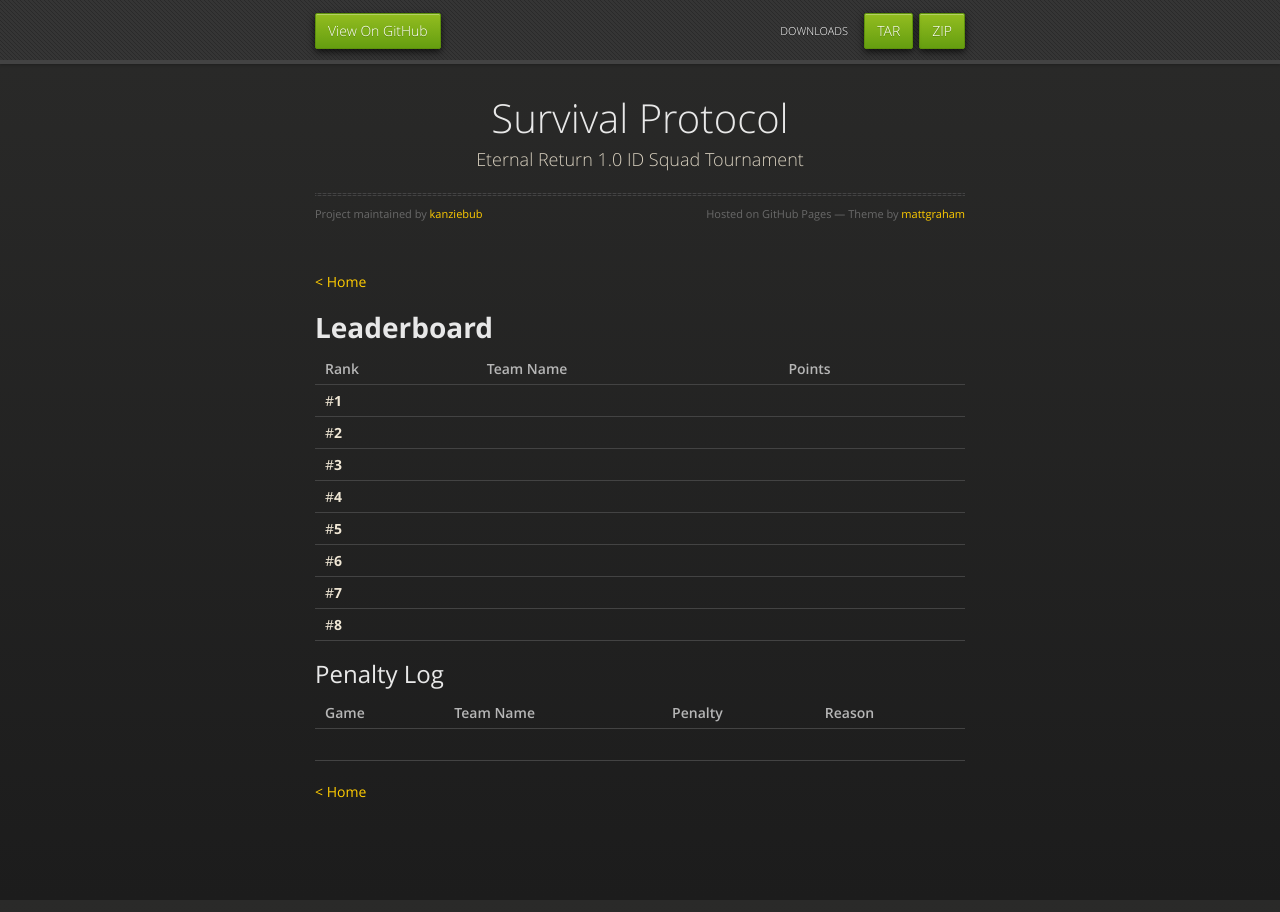
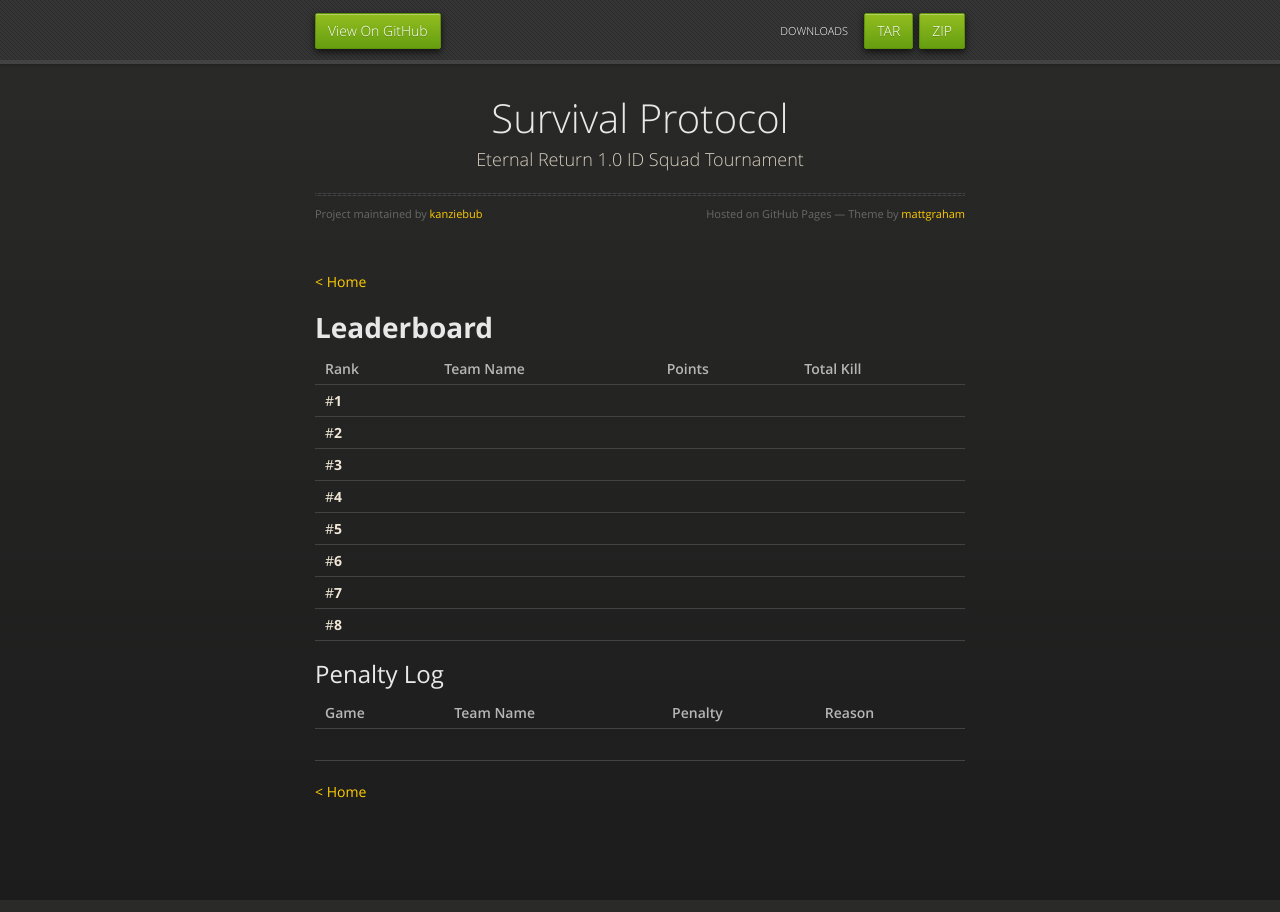
Before and after one commit to kanziebub/SurvivalProtocol, a Jekyll site: the page built from leaderboard.md, in a window 1280 px wide. Built offline with Jekyll 4.4.1, drawn with Linux system fonts in a browser that asks for light colours.

Commit message:
R: add lb col

```diff
--- a/leaderboard.md
+++ b/leaderboard.md
@@ -6,21 +6,21 @@ layout: default
 
 # **Leaderboard**
 
-|  Rank  | Team Name             | Points                |
-|:-------|:----------------------|:----------------------|
-| #**1** |                       |                       |
-| #**2** |                       |                       |
-| #**3** |                       |                       |
-| #**4** |                       |                       |
-| #**5** |                       |                       |
-| #**6** |                       |                       |
-| #**7** |                       |                       |
-| #**8** |                       |                       |
+|  Rank  | Team Name             | Points | Total Kill |
+|:-------|:----------------------|:-------|:-----------|
+| #**1** |                       |        |            |
+| #**2** |                       |        |            |
+| #**3** |                       |        |            |
+| #**4** |                       |        |            |
+| #**5** |                       |        |            |
+| #**6** |                       |        |            |
+| #**7** |                       |        |            |
+| #**8** |                       |        |            |
 
 ## Penalty Log
 
-|  Game  | Team Name | Penalty | Reason |
-|:-------|:----------|:--------|:-------|
-|        |           |         |        |
+|  Game  | Team Name | Penalty | Reason                |
+|:-------|:----------|:--------|:----------------------|
+|        |           |         |                       |
 
 [< Home](./)
```
